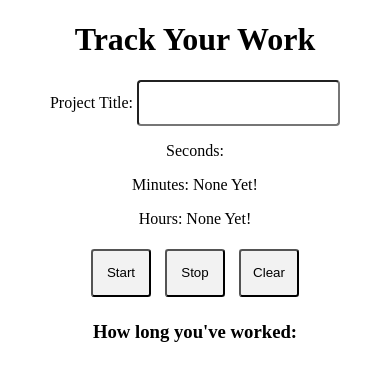
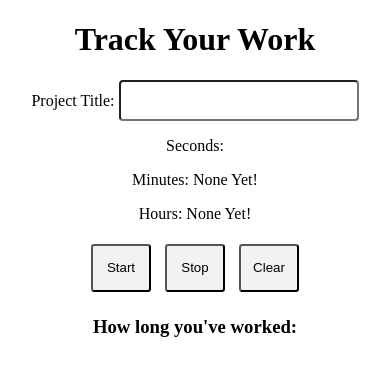
Before and after one commit to CristianAThompson/DjangoTimeLog, a Django app: page / in a window 390 px wide. Shown: the top 381 px of the page. Run offline with Django 3.2, Linux system fonts and the light colour scheme; some libraries are stand-ins or nearby versions.

Commit message:
adjust input on mobile styling for readability

```diff
--- a/static/timecss.css
+++ b/static/timecss.css
@@ -67,8 +67,11 @@ button {
     height: 300px;
   }
   #title {
-    min-height: 40px;
+    min-height: 35px;
     min-width: 50%;
+    font-size: 18px;
+    text-align: center;
+    border-style: inset;
   }
   #project-title {
     width: 100%;
```
